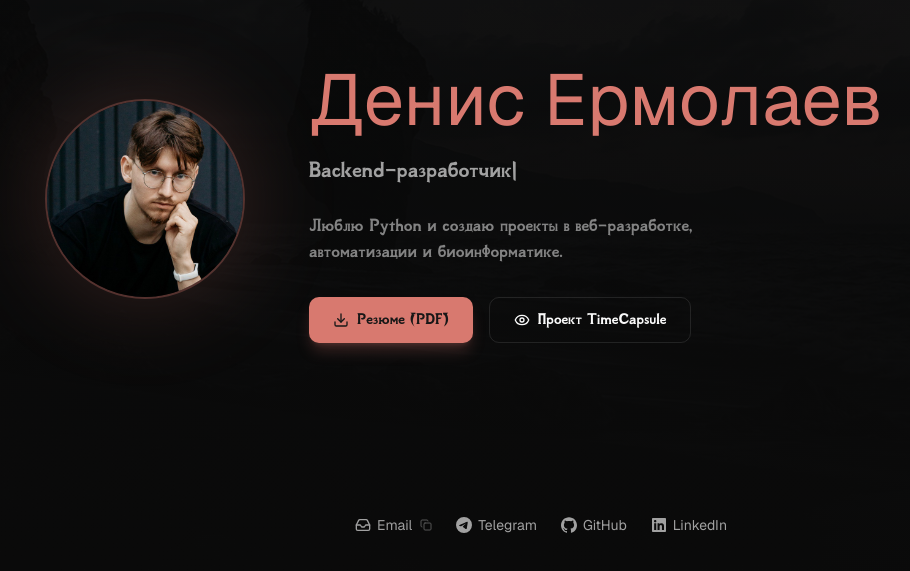
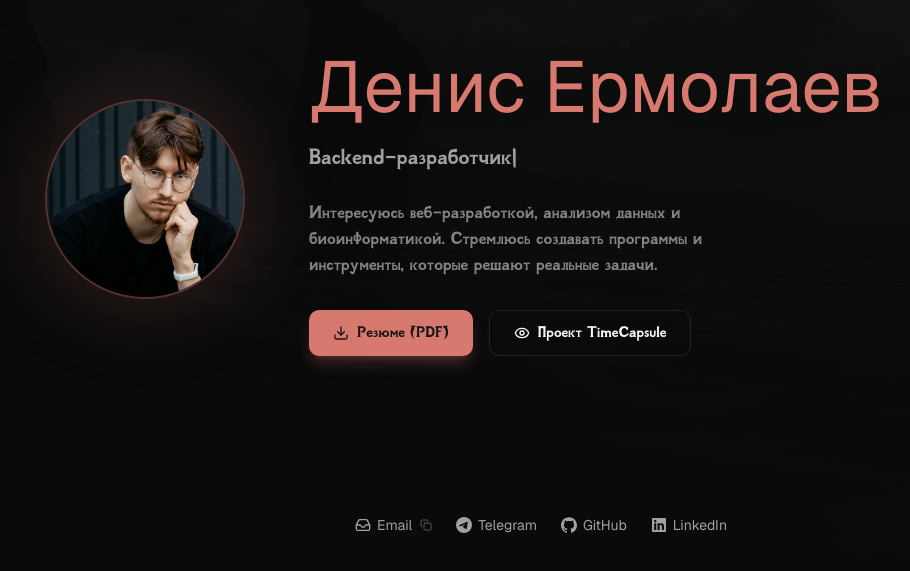
Before and after one commit to denis-ermolaev/denisermolaev.com, a Next.js app: page / in a window 1280 px wide. Shown: the part 201-772 px from the top of the page, without its empty margins (99-1009 px from the left). Built offline with nearby package versions, Linux system fonts and the light colour scheme.

Commit message:
feat: изменено bio

```diff
--- a/app/_components/Hero.tsx
+++ b/app/_components/Hero.tsx
@@ -108,8 +108,8 @@ export function Hero() {
 						variants={itemVariants}
 						className="font-sovngarde mt-6 text-sm md:text-base text-muted-foreground/80 max-w-md leading-relaxed mx-auto md:mx-0"
 					>
-						Люблю Python и создаю проекты в веб-разработке, автоматизации и
-						биоинформатике.
+						Интересуюсь веб-разработкой, анализом данных и биоинформатикой. Стремлюсь
+						создавать программы и инструменты, которые решают реальные задачи.
 					</motion.p>
 
 					{/* Buttons */}
```
